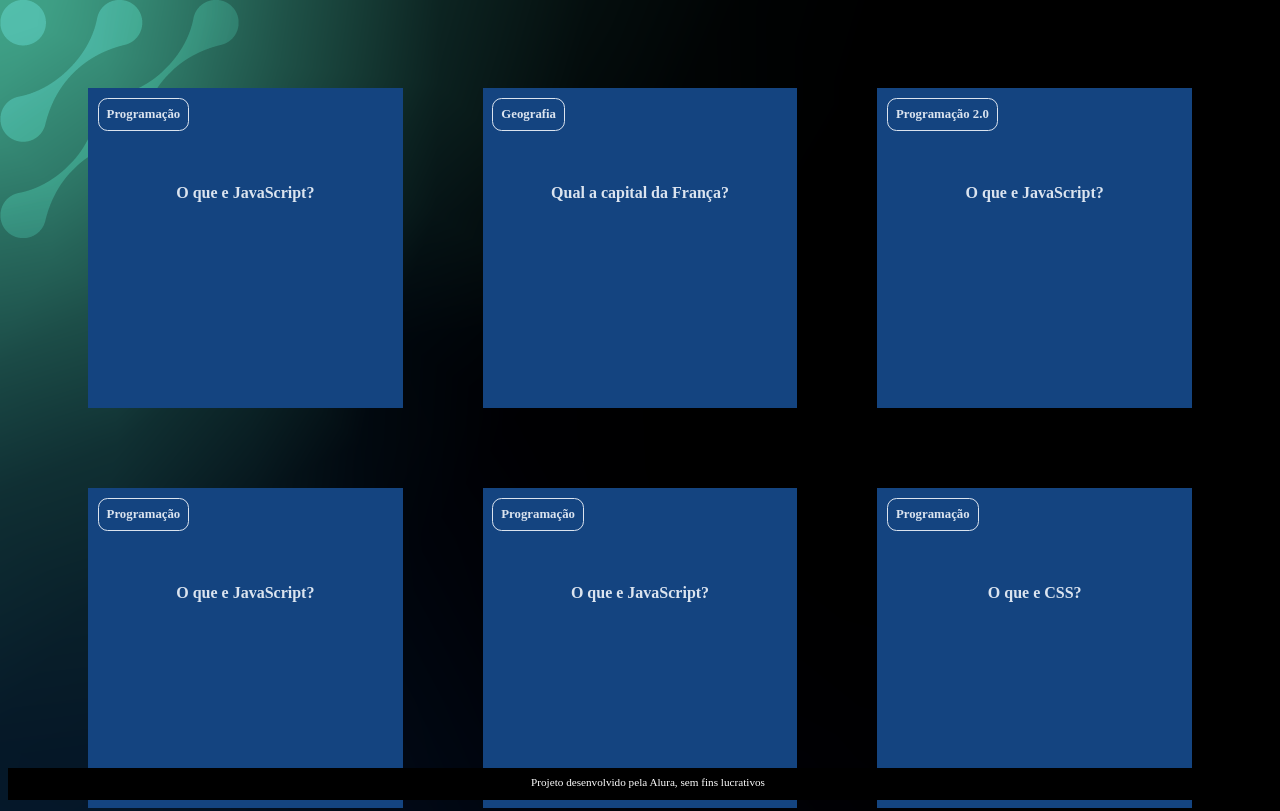
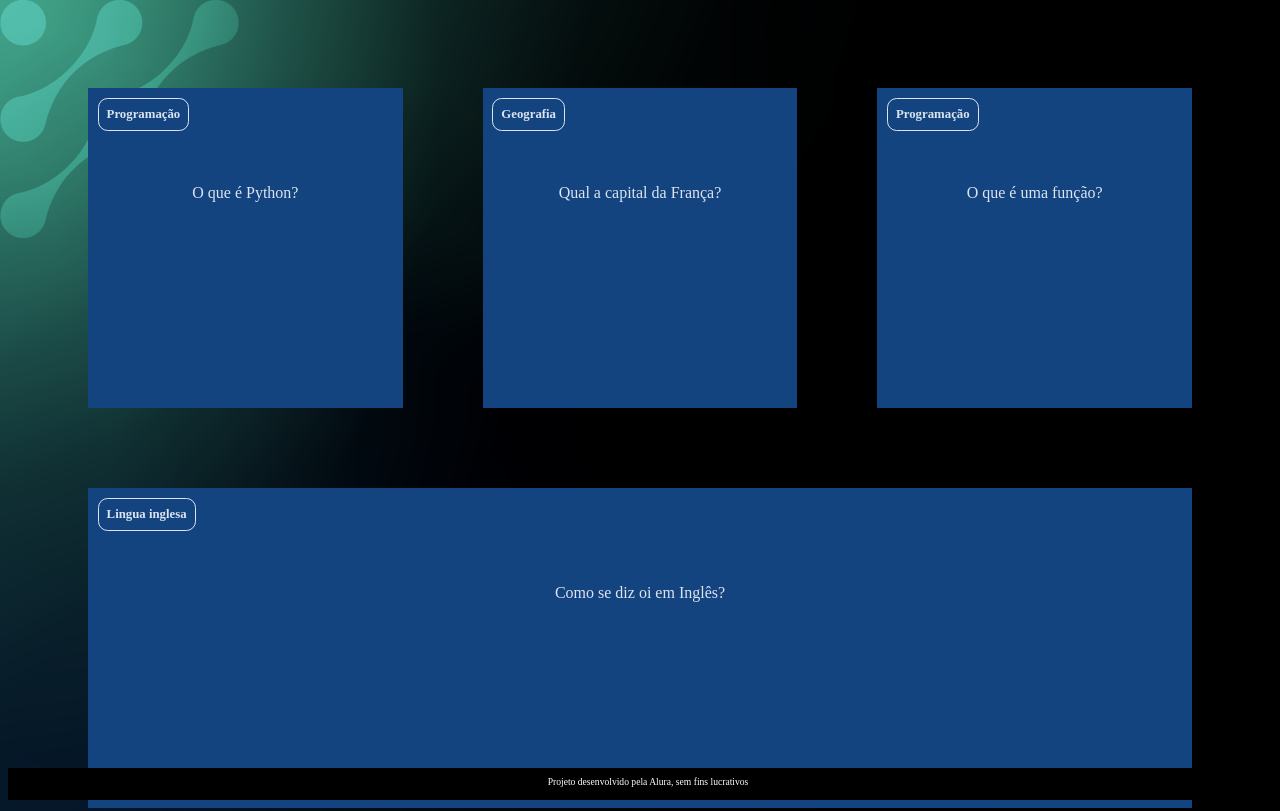
Before and after one commit to AllanaCamargo/camargo, a plain HTML site: page index.html in a window 1280 px wide. Shown: the top 811 px of the page. Drawn offline with Linux system fonts and the light colour scheme.

Commit message:
Add files via upload

```diff
--- /dev/null
+++ b/app.js
@@ -0,0 +1,29 @@
+function criaCartao(categoria, pergunta, resposta) {
+    let container = document.getElementById('container')
+    let cartao = document.createElement('article')
+    cartao.className = 'cartao'
+
+    cartao.innerHTML = `
+    <div class="cartao__conteudo">
+    <h3>${categoria}</h3>
+    <div class="cartao__conteudo__pergunta">
+        <p>${pergunta}</p>
+    </div>
+    <div class="cartao__conteudo__resposta">
+        <p>${resposta}</p>
+    </div>
+    </div>
+    `
+
+    let respostaEstaVisivel = false
+
+    function viraCartao() {
+        respostaEstaVisivel = !respostaEstaVisivel
+        cartao.classList.toggle('active', respostaEstaVisivel)
+    }
+    cartao.addEventListener('click', viraCartao)
+
+
+    container.appendChild(cartao)
+
+}
--- a/assets/style.css
+++ b/assets/style.css
@@ -1,21 +1,22 @@
 :root {
-    --text-color:#DBE4EF;
+    --text-color: #DBE4EF;
     --card-front-color: #144480;
     --card-back-color: #00F4BF;
 }
 
-body{
-    background: url(img/bg-desktop.webp);
+body {
+    background: url('img/bg-desktop.webp');
     font-family: Bai Jamjuree;
 }
 
-#container{
+#container {
     display: flex;
     flex-wrap: wrap;
     justify-content: space-between;
     padding: 4rem;
     gap: 3rem;
 }
+
 .cartao {
     margin: 1rem 1rem;
     height: 20rem;
@@ -26,12 +27,12 @@ body{
 .cartao__conteudo {
     background-color: var(--card-front-color);
     text-align: center;
+    /* background-color: aquamarine; */
     height: 100%;
     transform-style: preserve-3d;
     transition: transform 300ms ease-in-out;
+}
 
-
-}
 .cartao__conteudo h3 {
     color: var(--text-color);
     border: 1px solid var(--text-color);
@@ -48,20 +49,19 @@ transition: transform 300ms ease-in-out;
     margin-top: 1rem;
     padding: 2rem;
     margin-top: 4rem;
+}
 
-
-}
 .cartao__conteudo__pergunta p {
     color: var(--text-color);
+    font-weight: 500;
+}
+
+.cartao__conteudo__resposta p {
+    color: var(--card-back-color);
     font-weight: 700;
 }
 
-.cartao__conteudo__resposta p{
-color: var(--card-back-color);
-}
-
-.cartao:hover .cartao__conteudo{
-
+.cartao.active .cartao__conteudo {
     transform: rotateY(180deg);
 }
 
@@ -72,22 +72,33 @@ position: absolute;
     height: 100%;
     width: 100%;
 }
-.cartao__conteudo__resposta{
+
+.cartao__conteudo__resposta {
     transform: rotateY(180deg);
 }
 
 
 
-footer{
+
+
+
+
+
+
+
+
+
+footer {
     background-color: black;
     color: white;
     position: fixed;
     bottom: 0;
     width: 100%;
-    height: 2rem ;
+    height: 2rem;
 }
+
 footer p {
     text-align: center;
-font-size: 0.7rem;
+    font-size: 0.6rem;
     margin-top: 0.5rem;
 }
--- a/index.html
+++ b/index.html
@@ -9,87 +9,23 @@
 <body>
     <main>
         <section id="container">
-    <article class="cartao">
+            <!-- <article class="cartao">
                 <div class="cartao__conteudo">
                     <h3>Programação</h3>
                     <div class="cartao__conteudo__pergunta">
-                   <p> O que e JavaScript?</p>
+                        <p>O que é JavaScript?</p>
                     </div>
                     <div class="cartao__conteudo__resposta">
-                    <p>O JavaScript é uma linguagem de programação </p>
+                        <p>O JavaScript é uma linguagem de programação</p>
                     </div>
                 </div>
-            </article>
-            <article class="cartao">
-                <div class="cartao__conteudo">
-                    <h3>Geografia</h3>
-                        <div class="cartao__conteudo__pergunta">
-                           <p> Qual a capital da França?</p>
-                        </div>
-                        <div class="cartao__conteudo__resposta">
-                            <p>A capital da França é Paris </p>
-                        </div>
-                    </div>
-                    </article>
-                    <article class="cartao">
-                        <div class="cartao__conteudo">
-                            <h3>Programação 2.0</h3>
-                                <div class="cartao__conteudo__pergunta">
-                                   <p> O que e JavaScript?</p>
-                                </div>
-                                <div class="cartao__conteudo__resposta">
-                                    <p>O JavaScript é uma linguagem de programação </p>
-                                </div>
-                            </div>
-                            </article>
-                            <article class="cartao">
-                                <div class="cartao__conteudo">
-                                    <h3>Programação</h3>
-                                        <div class="cartao__conteudo__pergunta">
-                                           <p> O que e JavaScript?</p>
-                                        </div>
-                                        <div class="cartao__conteudo__resposta">
-                                            <p>O JavaScript é uma linguagem de programação </p>
-                                        </div>
-                                    </div>
-                                    </article>
-                                    <article class="cartao">
-                                <div class="cartao__conteudo">
-                                    <h3>Programação</h3>
-                                        <div class="cartao__conteudo__pergunta">
-                                           <p> O que e JavaScript?</p>
-                                        </div>
-                                        <div class="cartao__conteudo__resposta">
-                                            <p>O JavaScript é uma linguagem de programação </p>
-                                        </div>
-                                    </div>
-                                    </article>
-    <article class="cartao">
-        <div class="cartao__conteudo">
-            <h3>Programação</h3>
-                <div class="cartao__conteudo__pergunta">
-                   <p>O que e CSS?</p>
-                </div>
-                <div class="cartao__conteudo__resposta">
-                   <p>O CSS é uma linguaem de estilização</p>
-                </div>
-        </div>
-    </article>
-    <article class="cartao">
-        <div class="cartao__conteudo">
-            <h3>Programação</h3>
-                <div class="cartao__conteudo__pergunta">
-                   <p>O que e CSS?</p>
-                </div>
-                <div class="cartao__conteudo__resposta">
-                   <p>O CSS é uma linguaem de estilização</p>
-                </div>
-        </div>
-    </article>
+            </article> -->
         </section>
     </main>
     <footer>
-        <p> Projeto desenvolvido pela Alura, sem fins lucrativos </p>
+        <p>Projeto desenvolvido pela Alura, sem fins lucrativos</p>
     </footer>
+    <script src="app.js"></script>
+    <script src="perguntas.js"></script>
 </body>
 </html>
--- a/perguntas.js
+++ b/perguntas.js
@@ -1,17 +1,23 @@
-criaCartao (
-   'Programaçao',
-    'O que é JavaScript?,
-    'O JavaScript é uma linguagm de Programação'
+criaCartao(
+    'Programação',
+    'O que é Python?',
+    'O Python é uma linguagem de programação'
 )
 
-criaCartao (
+criaCartao(
     'Geografia',
     'Qual a capital da França?',
     'A capital da França é Paris'
 )
 
-criaCartao (
-    'Programaçao',
+criaCartao(
+    'Programação',
     'O que é uma função?',
     'Uma função é um bloco de código que executa alguma tarefa'
 )
+
+criaCartao(
+    'Lingua inglesa',
+    'Como se diz oi em Inglês?',
+    'Oi em ingles é HI (RAI)'
+)
```
Lines whose indentation alone changed are shown as unchanged.
